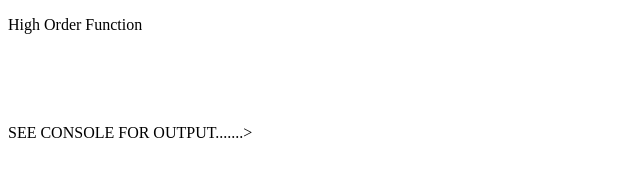
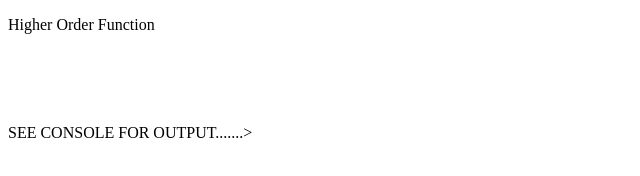
Before and after one commit to NirmalR03/project27, a plain HTML site: page index.html in a window 1280 px wide. Shown: the full height of the page, 0-640 px from the left. Drawn offline with Linux system fonts and the light colour scheme.

Commit message:
Update index.html

```diff
--- a/index.html
+++ b/index.html
@@ -7,7 +7,7 @@
     <title>Website</title>
 </head>
 <body>
-    <p>High Order Function<br><br><br><br><br><br>SEE CONSOLE FOR OUTPUT.......></p>
+    <p>Higher Order Function<br><br><br><br><br><br>SEE CONSOLE FOR OUTPUT.......></p>
     <script src="Script.js"></script>
 </body>
 </html>
```
